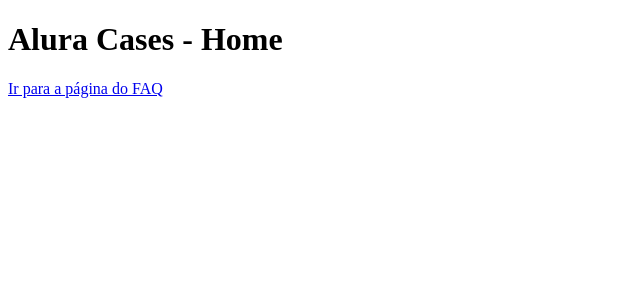
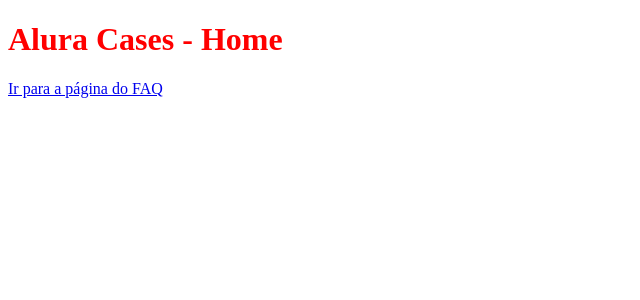
Before and after one commit to camilazucchi/nextjs-course, a Next.js app: page / in a window 1280 px wide. Shown: the top 300 px of the page, without its empty margins (0-640 px from the left). Built offline with nearby package versions, Linux system fonts and the light colour scheme.

Commit message:
style: add next.js styling css-in-js

```diff
--- a/pages/index.js
+++ b/pages/index.js
@@ -1,10 +1,25 @@
 import Link from "../src/components/Link";
+
+
+
+function Title({ children }) {
+  return (
+    <>
+      <h1>{children}</h1>
+      <style jsx>{`
+        h1 {
+          color: red;
+        }
+      `}</style>
+    </>
+  );
+}
 
 export default function HomePage() {
   return (
     <div>
-      <h1>Alura Cases - Home</h1>
-      <Link href="/faq">Ir para a página do FAQ</Link>
+        <Title>Alura Cases - Home</Title>
+        <Link href="/faq">Ir para a página do FAQ</Link>
     </div>
   );
 }
```
